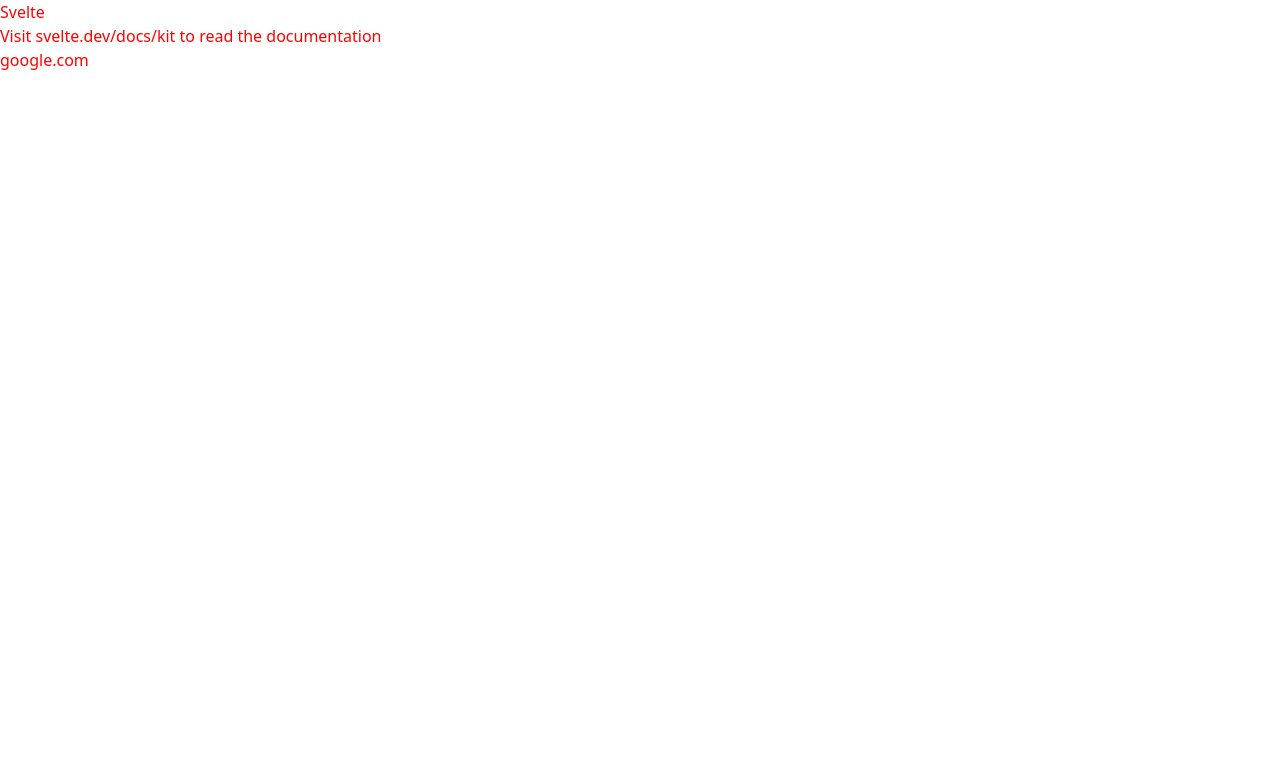
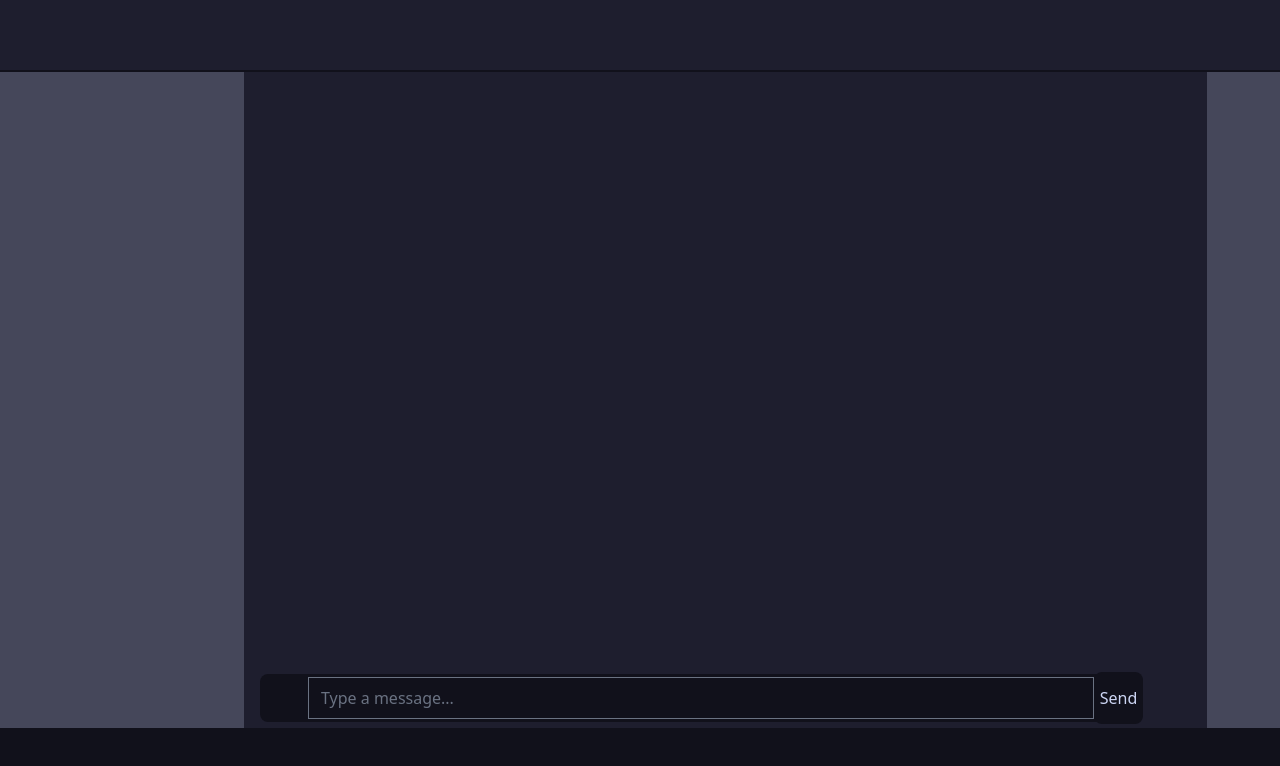
Before and after one commit to NestlyChat/Nestly, a SvelteKit app in the folder packages/nestly/: page / in a window 1280 px wide. Shown: the top 766 px of the page. Built offline with nearby package versions, Linux system fonts and the light colour scheme.

Commit message:
i did a funny

```diff
--- a/packages/nestly/src/app.html
+++ b/packages/nestly/src/app.html
@@ -5,6 +5,7 @@
 		<link rel="icon" href="%sveltekit.assets%/favicon.png" />
 		<meta name="viewport" content="width=device-width, initial-scale=1" />
 		%sveltekit.head%
+            <title>Nestly : Home</title>
 	</head>
 	<body data-sveltekit-preload-data="hover">
 		<div style="display: contents">%sveltekit.body%</div>
--- a/packages/nestly/src/routes/+page.svelte
+++ b/packages/nestly/src/routes/+page.svelte
@@ -1,3 +1,32 @@
-<h1 class="amber">Svelte</h1>
-<p>Visit <a href="https://svelte.dev/docs/kit">svelte.dev/docs/kit</a> to read the documentation</p>
-<a href="https://google.com" target="_blank" rel="noopener noreferrer">google.com</a>
+<body class="app">
+        <div class="appBase">
+
+        <ul class="serverNav">
+            <div class="nestHome"></div>
+            <div class="nestSpace"></div>
+        </ul>
+        <div class="appHeader">
+            <div class="nestTitle">
+            <div class="nestSpaceDescription"></div>
+            </div>
+            <div class="primaryUser">
+                <div class="nestUserAvatar"></div>
+                <div class="nestUserName"></div>
+            </div>
+        </div>
+
+        <div class="chatContent">
+            <div class="channelList"></div>
+            <div class="nestChatHistory"></div>
+        <div class="chatInput">
+            <form class="chatForm">
+                <input type="text" class="chatInputField" placeholder="Type a message..." />
+                <button type="submit" class="chatSendButton">Send</button>
+        </div>
+
+        <div class="nestMemberList"></div>
+        </div>
+
+    </div>
+</body>
+<!-- thanks catppuccin for the color scheme -->
--- a/packages/nestly/static/styles/owo.css
+++ b/packages/nestly/static/styles/owo.css
@@ -1 +1,111 @@
-* {color: red}
+:root{
+    --background-primary:#11111b;
+    --background-secondary:#1e1e2e;
+    --background-tertiary:#45475a;
+    --font-color:#cdd6f4;
+    --green:#a6e3a1;
+    --red:#f38ba8;
+    --yellow:#f9e2af;
+    --blue:#89b4fa;
+    --purple:#cba6f7;
+}
+
+
+.app, body, html{
+    width: 100%;
+    height: 100%;
+    position: absolute;
+    overflow:hidden;
+}
+
+.appBase{
+    position:absolute;
+    width:100%;
+    background-color:var(--background-tertiary);
+    height:100%;
+}
+
+.serverNav{
+    position: fixed;
+    height:72px;
+    display: flex;
+    flex-direction: row;
+    background-color: var(--background-primary);
+    width: 100%;
+    bottom: 0;
+}
+
+.appHeader{
+    position: fixed;
+    height: 72px;
+    display: flex;
+    flex-direction: row;
+    background-color: var(--background-secondary);
+    width: 100%;
+    top: 0;
+}
+
+.appHeader::after{
+    content: '';
+    position: absolute;
+    width: 100%;
+    height: 2px;
+    background-color: var(--background-primary);
+    bottom: 0;
+    left: 0;
+    z-index: -1;
+}
+.chatInput{
+    position: sticky;
+    top: calc(100% - 54px);
+    height: 48px;
+    background-color: var(--background-primary);
+    display: flex;
+    flex-direction: row;
+    align-items: center;
+    padding-left: 48px;
+    width:calc(100% - 48px);
+    border-radius: 8px;
+
+}
+
+
+.chatContent{
+    position: absolute;
+    top: 72px;
+    bottom: 72px;
+    overflow-y: auto;
+    background-color: var(--background-secondary);
+    padding-left: 16px;
+    padding-right: 16px;
+    left: 244px;
+    width: calc(100% - 317px);
+    display: flex;
+}
+
+
+.chatInputField{
+    background-color: transparent;
+    width: 100%;
+}
+.chatSendButton{
+    position: sticky;
+    height: 52px;
+    width: 52px;
+    background-color: var(--background-primary);
+    border-radius: 8px;
+    align-content: flex-end;
+}
+
+.chatForm{
+    display: flex;
+    flex-direction: row;
+    align-items: center;
+    width: 100%;
+    height: 100%;
+    justify-content: space-between;
+}
+
+*{
+    color: var(--font-color);
+}
```
